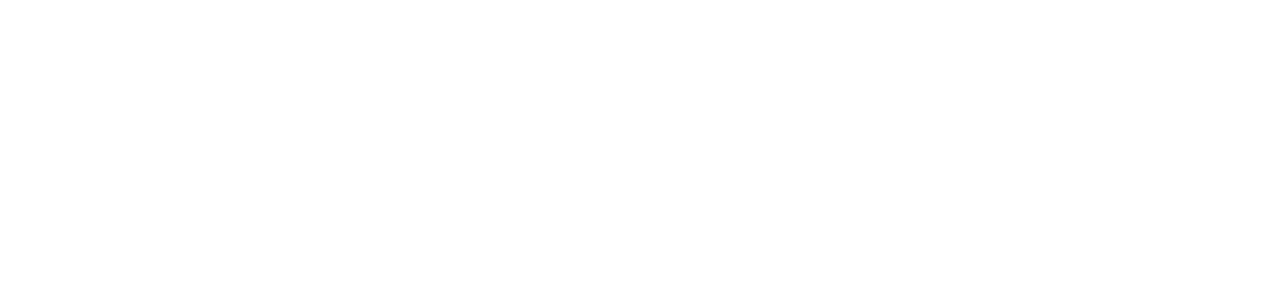
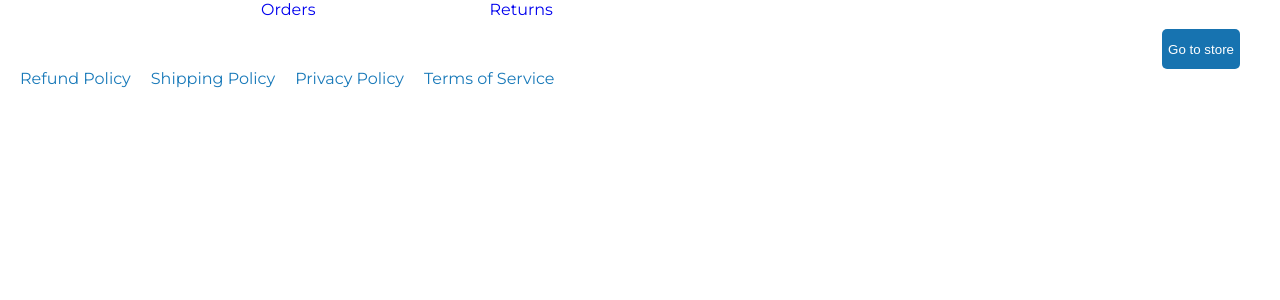
Before and after one commit to mikeyarnouse/shopify-dash, a React (Create React App) app in the folder client/: page / in a window 1280 px wide. Before the commit this address had no page. Shown: the top 300 px of the page. Built offline with nearby package versions, Linux system fonts and the light colour scheme.

Commit message:
footer complete

```diff
--- a/client/src/App.jsx
+++ b/client/src/App.jsx
@@ -8,12 +8,12 @@
 function App() {
   return (
     <BrowserRouter>
-      {/* <Header /> */}
+      <Header />
       <Routes>
         <Route path="/profile" element={<Profile />} />
         <Route path="/orders" element={<Orders />} />
       </Routes>
-      {/* <Footer /> */}
+      <Footer />
     </BrowserRouter>
   );
 }
--- a/client/src/components/Footer/Footer.jsx
+++ b/client/src/components/Footer/Footer.jsx
@@ -1,15 +1,28 @@
-import './Footer'
+import { Link } from "react-router-dom";
+import "./Footer.scss";
 
-function Footer(){
+function Footer() {
+  return (
+    <>
+      <section className="footer__section">
+        <div className="footer__div">
+        <Link className="footer__navlink">
+          <p>Refund Policy</p>
+        </Link>
+        <Link className="footer__navlink">
+          <p>Shipping Policy</p>
+        </Link>
+        <Link className="footer__navlink">
+          <p>Privacy Policy</p>
+        </Link>
 
-    return (
-        <>
-        <section> Footer
-
-
-        </section>
-        </>
-    )
+        <Link className="footer__navlink">
+          <p>Terms of Service</p>
+        </Link>
+        </div>
+      </section>
+    </>
+  );
 }
 
-export default Footer
+export default Footer;
--- a/client/src/components/Footer/Footer.scss
+++ b/client/src/components/Footer/Footer.scss
@@ -0,0 +1,25 @@
+
+
+
+.footer{
+
+    &__section{
+        display: flex;
+    flex-direction: row;
+
+    }
+
+    display: flex;
+    flex-direction: row;
+&__div{
+    display: flex;
+    flex-direction: row;
+}
+
+&__navlink{
+    padding-left: 20px;
+    color: #1879B9;
+    text-decoration: none;
+}
+
+}
--- a/client/src/components/Header/Header.jsx
+++ b/client/src/components/Header/Header.jsx
@@ -51,7 +51,6 @@
 
 
       </section>
-      <h1> Header RIGHT HERE </h1>
     </>
   );
 }
--- a/client/src/components/Header/Header.scss
+++ b/client/src/components/Header/Header.scss
@@ -26,7 +26,10 @@
 &__button{
     border-radius: 5px;
     border: none;
-    background-color: #1773B0 ;
+    background-color: #1773B0;
     color: white;
+    height: 2.5rem;
+    margin-right: 40px;
+    margin-top: 10px;
 }
 }
```
